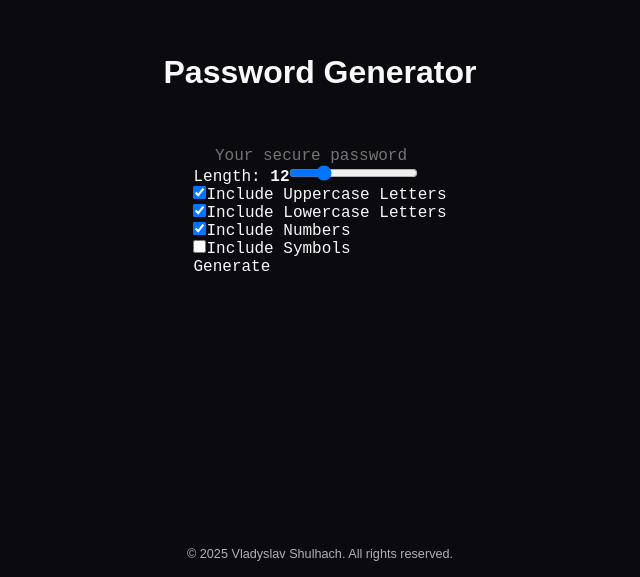
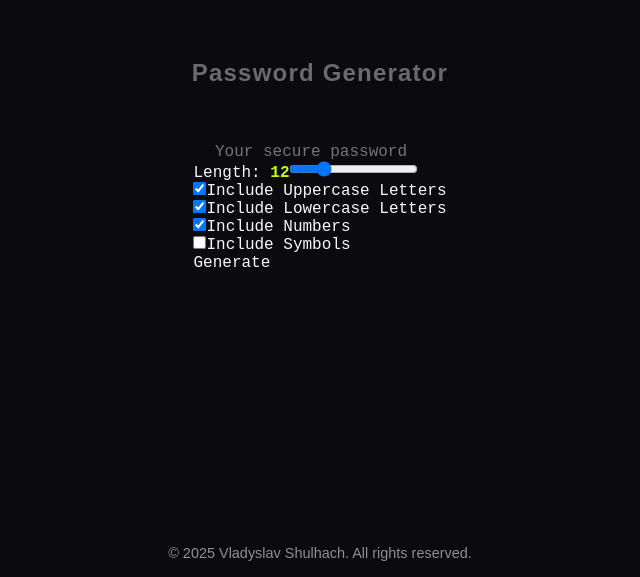
Before and after one commit to vladyslav-shulhach/password-generator-app-main, a React (Vite) app: page / in a window 1280 px wide. Shown: the part 223-800 px from the top of the page, without its empty margins (320-960 px from the left). Built offline with nearby package versions, Linux system fonts and the light colour scheme.

Commit message:
Set up typography settings

```diff
--- a/src/styles/base/_typography.scss
+++ b/src/styles/base/_typography.scss
@@ -0,0 +1,34 @@
+@use "../abstracts/variables" as *;
+
+h1,
+h2,
+h3,
+h4,
+h5,
+h6 {
+  font-family: $font-family-normal;
+  color: $color-font;
+  margin-bottom: 0.5em;
+  font-weight: 700;
+}
+
+h1 {
+  font-size: 1.5rem;
+  letter-spacing: 0.05em;
+  opacity: 0.4;
+}
+
+label {
+  font-size: 1em;
+  color: $color-font;
+}
+
+strong {
+  color: $color-primary;
+}
+
+small {
+  font-size: 0.95em;
+  color: $color-font;
+  opacity: 0.8;
+}
```
